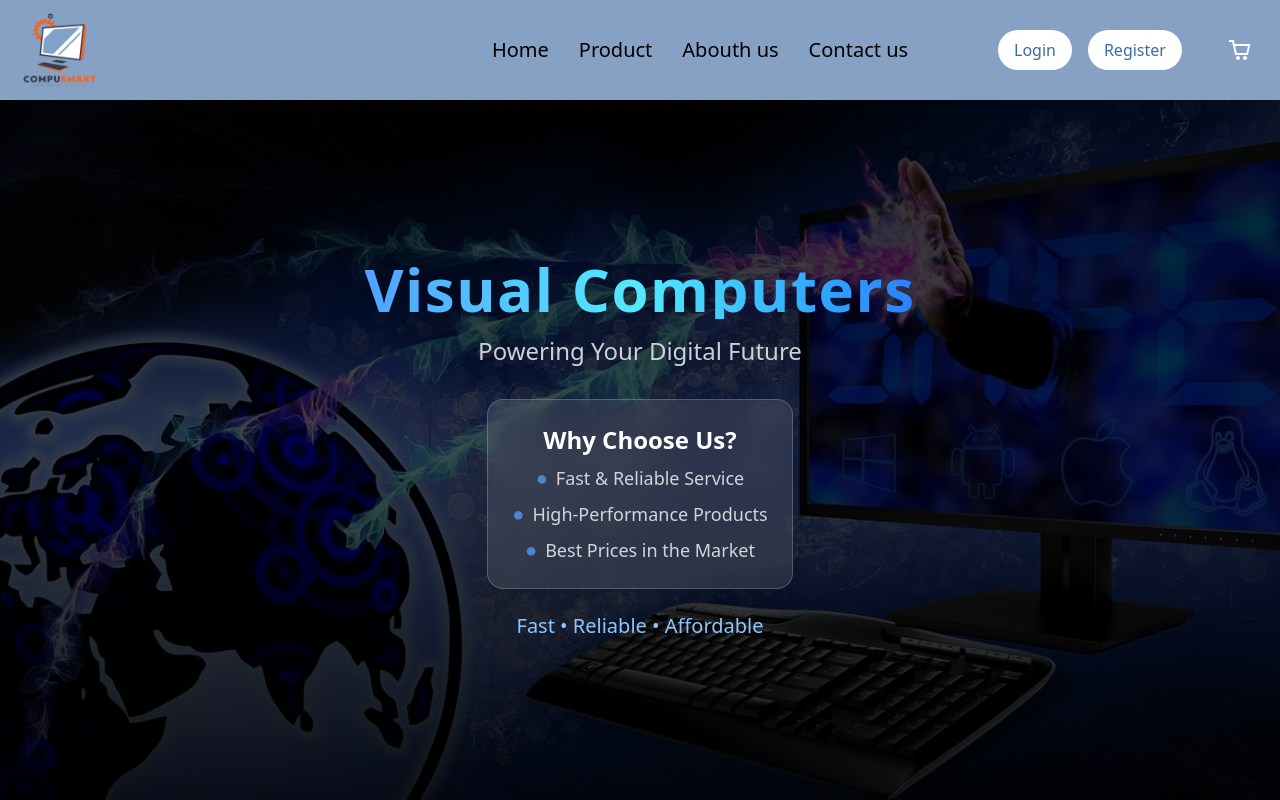
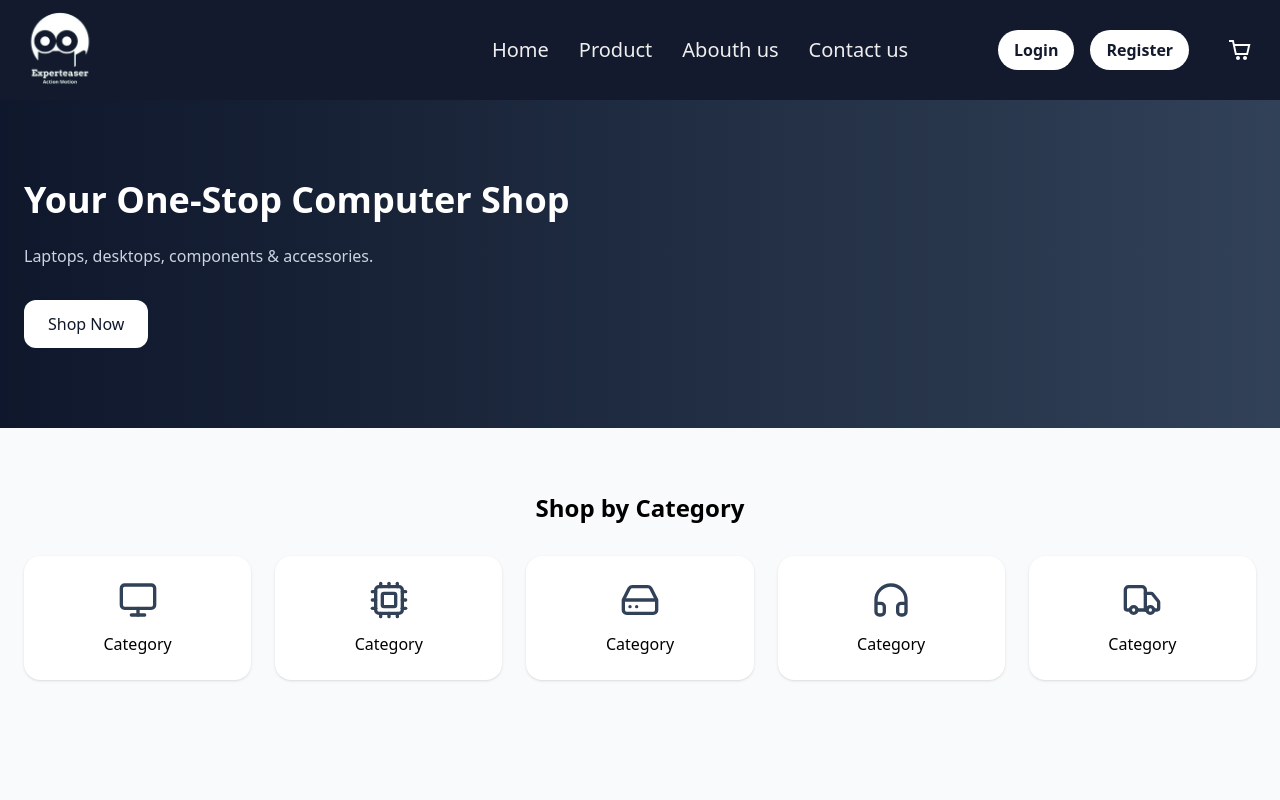
Before and after one commit to Navin-Halangoda/Navin-Halangoda-csShop-Frontend, a React (Vite) app: page / in a window 1280 px wide. Built offline with nearby package versions, Linux system fonts and the light colour scheme.

Commit message:
abouth,contact page and route create

```diff
--- a/package.json
+++ b/package.json
@@ -14,6 +14,7 @@
     "@supabase/supabase-js": "^2.80.0",
     "@tailwindcss/vite": "^4.1.14",
     "axios": "^1.12.2",
+    "lucide-react": "^0.563.0",
     "react": "^19.1.1",
     "react-dom": "^19.1.1",
     "react-hot-toast": "^2.6.0",
--- a/src/component/Header.jsx
+++ b/src/component/Header.jsx
@@ -11,11 +11,11 @@ export default function Header(){
    return(
     <div className="h-[100px] w-full bg-accent flex flex-row relative items-center">
         <LuListCollapse onClick={()=>{setsidebaropen(true)}} className="text-white text-2xl my-auto ml-1 lg:hidden font-bold"/>
-        <img src="creative-computer-logo-template_23-2149201860.png" className="w-[120px]" />
-        <div className="w-full h-full text-seccondary lg:flex hidden justify-center items-center text-xl gap-[30px]">
+        <img src="logo.png" className="w-[120px]" />
+        <div className="w-full h-full text-primmary lg:flex hidden justify-center items-center text-xl gap-[30px]">
             <Link to="/">Home</Link>
             <Link to="/product">Product</Link>
-            <Link to="/abouth">Abouth us</Link>
+            <Link to="/about">Abouth us</Link>
             <Link to="/contact">Contact us</Link>
         </div>
         <div className="absolute right-35 top-0 h-full flex items-center hidden lg:flex">
--- a/src/component/Userdata.jsx
+++ b/src/component/Userdata.jsx
@@ -26,7 +26,7 @@ export default function Userdata() {
         user?
         <div className='w-[150px] flex flex-row '>
             <img src={user.image} referrerPolicy='no-referrer' className='w-[50px] h-[50px] rounded-full'/>
-            <select className='bg-transparent outline-none ml-2' value={selectedoption}
+            <select className='bg-primmary rounded-xl outline-none ml-2 font-semibold ' value={selectedoption}
              onChange={(e)=>{
                 if(e.target.value=="logout"){
                     localStorage.removeItem("token");
@@ -42,9 +42,9 @@ export default function Userdata() {
                 <option value={"my-order"}>My Order</option>
             </select>
             </div>:
-        <div className='w-[150px] flex flex-row'>
-            <Link to="/loging" className="mx-2  px-4 py-2 bg-white text-accent2 rounded-full">Login</Link>
-            <Link to="/register" className="mx-2 px-4 py-2 bg-white text-accent2 rounded-full">Register</Link>
+        <div className='w-[150px] flex lg:flex-row flex-col '>
+            <Link to="/loging" className="mx-2  px-4 py-2 bg-white text-accent font-semibold rounded-full">Login</Link>
+            <Link to="/register" className="mx-2 px-4 py-2 bg-white text-accent font-semibold rounded-full">Register</Link>
         </div>
     }
 
--- a/src/index.css
+++ b/src/index.css
@@ -2,7 +2,7 @@
 @theme {
   --color-primmary: #EEEEEE;
   --color-secondary: #000000;
-  --color-accent: #87a1c4;
+  --color-accent: #131a2d;
   --color-org: #e96a35;
   --color-accent2:#3b6da2;
 }
--- /dev/null
+++ b/src/pages/About.jsx
@@ -0,0 +1,61 @@
+import React from "react";
+
+export default function About() {
+  return (
+    <div className="w-full min-h-screen flex flex-col items-center justify-start py-20 px-6 bg-gray-50">
+
+      {/* Header */}
+      <h1 className="text-5xl font-bold text-gray-900 text-center mb-12">
+        About E-Computer Shop
+      </h1>
+
+      {/* Our Story Section */}
+      <div className="max-w-4xl text-center mb-16">
+        <h2 className="text-3xl font-semibold text-gray-800 mb-4">
+          Empowering Your Digital World
+        </h2>
+        <p className="text-lg text-gray-700 leading-relaxed">
+          At E-Computer Shop, we provide the latest computers, accessories, and smart solutions
+          to help you achieve your goals. Whether it’s gaming, programming, or office work,
+          we have the right tools for you. Our mission is to combine technology and expertise
+          to bring the best digital experience to our customers.
+        </p>
+      </div>
+
+      {/* Features / Why Choose Us */}
+      <div className="max-w-6xl w-full grid grid-cols-1 md:grid-cols-3 gap-8 text-center">
+
+        <div className="p-8 bg-white rounded-xl shadow-lg hover:shadow-2xl transition duration-300">
+          <h3 className="text-2xl font-semibold text-gray-900 mb-3">Wide Selection</h3>
+          <p className="text-gray-600">
+            From laptops to accessories, find the perfect products for your needs.
+          </p>
+        </div>
+
+        <div className="p-8 bg-white rounded-xl shadow-lg hover:shadow-2xl transition duration-300">
+          <h3 className="text-2xl font-semibold text-gray-900 mb-3">Expert Support</h3>
+          <p className="text-gray-600">
+            Our team is ready to guide you with professional advice and service.
+          </p>
+        </div>
+
+        <div className="p-8 bg-white rounded-xl shadow-lg hover:shadow-2xl transition duration-300">
+          <h3 className="text-2xl font-semibold text-gray-900 mb-3">Quality Guaranteed</h3>
+          <p className="text-gray-600">
+            We ensure top-quality products and reliable brands for all customers.
+          </p>
+        </div>
+
+      </div>
+
+      {/* Optional Footer Text */}
+      <div className="max-w-4xl text-center mt-16">
+        <p className="text-gray-700 text-lg">
+          We pride ourselves on providing the best technology solutions with excellent customer service.
+          Join thousands of happy customers who trust E-Computer Shop for their digital needs.
+        </p>
+      </div>
+
+    </div>
+  );
+}
--- /dev/null
+++ b/src/pages/Contact.jsx
@@ -0,0 +1,122 @@
+import React, { useState } from "react";
+import axios from "axios";
+import toast from "react-hot-toast";
+
+export default function Contact() {
+  const [name, setName] = useState("");
+  const [email, setEmail] = useState("");
+  const [subject, setSubject] = useState("");
+  const [message, setMessage] = useState("");
+  const [isLoading, setIsLoading] = useState(false);
+
+  const handleSubmit = async () => {
+    if (!name.trim()) return toast.error("Name is required");
+    if (!email.trim()) return toast.error("Email is required");
+    if (!subject.trim()) return toast.error("Subject is required");
+    if (!message.trim()) return toast.error("Message is required");
+
+    setIsLoading(true);
+
+    try {
+      const res = await axios.post(
+        `${import.meta.env.VITE_BACKEND_URI}/contact`,
+        { name, email, subject, message }
+      );
+
+      if (res.data.success) {
+        toast.success(res.data.message || "Message sent successfully!");
+        setName("");
+        setEmail("");
+        setSubject("");
+        setMessage("");
+      } else {
+        toast.error(res.data.message || "Failed to send message");
+      }
+    } catch (err) {
+      toast.error(err.response?.data?.message || "Server error");
+    } finally {
+      setIsLoading(false);
+    }
+  };
+
+  return (
+    <div className="w-full min-h-screen bg-gray-50 py-20 px-6 flex justify-center items-start">
+      <div className="max-w-6xl w-full grid grid-cols-1 md:grid-cols-2 gap-12">
+
+        {/* Contact Form */}
+        <div className="bg-white p-10 rounded-2xl shadow-xl flex flex-col gap-6">
+          <h1 className="text-4xl font-bold text-gray-900 mb-6">Get in Touch</h1>
+          <p className="text-gray-700 mb-6">
+            Have questions or need support? Fill out the form and our team will get back to you as soon as possible.
+          </p>
+
+          <input
+            type="text"
+            placeholder="Your Name"
+            value={name}
+            onChange={(e) => setName(e.target.value)}
+            className="w-full p-4 border-2 border-gray-300 rounded-lg focus:outline-none focus:ring-2 focus:ring-blue-500"
+          />
+          <input
+            type="email"
+            placeholder="Your Email"
+            value={email}
+            onChange={(e) => setEmail(e.target.value)}
+            className="w-full p-4 border-2 border-gray-300 rounded-lg focus:outline-none focus:ring-2 focus:ring-blue-500"
+          />
+          <input
+            type="text"
+            placeholder="Subject"
+            value={subject}
+            onChange={(e) => setSubject(e.target.value)}
+            className="w-full p-4 border-2 border-gray-300 rounded-lg focus:outline-none focus:ring-2 focus:ring-blue-500"
+          />
+          <textarea
+            placeholder="Your Message"
+            value={message}
+            onChange={(e) => setMessage(e.target.value)}
+            className="w-full p-4 border-2 border-gray-300 rounded-lg focus:outline-none focus:ring-2 focus:ring-blue-500 h-40 resize-none"
+          />
+
+          <button
+            onClick={handleSubmit}
+            disabled={isLoading}
+            className={`w-full p-4 bg-blue-600 text-white font-bold rounded-lg hover:bg-blue-700 transition ${
+              isLoading ? "opacity-50 cursor-not-allowed" : ""
+            }`}
+          >
+            {isLoading ? "Sending..." : "Send Message"}
+          </button>
+        </div>
+
+        {/* Contact Info */}
+        <div className="flex flex-col gap-8">
+          <h2 className="text-4xl font-bold text-gray-900">Contact Info</h2>
+          <p className="text-gray-700 text-lg">
+            You can also reach us directly using the following contact information:
+          </p>
+
+          <div className="flex flex-col gap-4">
+            <div className="p-6 bg-white rounded-2xl shadow hover:shadow-xl transition">
+              <h3 className="font-semibold text-gray-900 text-xl">Email</h3>
+              <p className="text-gray-700">support@e-computer.com</p>
+            </div>
+            <div className="p-6 bg-white rounded-2xl shadow hover:shadow-xl transition">
+              <h3 className="font-semibold text-gray-900 text-xl">Phone</h3>
+              <p className="text-gray-700">+94 77 123 4567</p>
+            </div>
+            <div className="p-6 bg-white rounded-2xl shadow hover:shadow-xl transition">
+              <h3 className="font-semibold text-gray-900 text-xl">Address</h3>
+              <p className="text-gray-700">123 Digital Street, Colombo, Sri Lanka</p>
+            </div>
+            <div className="p-6 bg-white rounded-2xl shadow hover:shadow-xl transition">
+              <h3 className="font-semibold text-gray-900 text-xl">Working Hours</h3>
+              <p className="text-gray-700">Mon - Sat: 9:00 AM - 6:00 PM</p>
+            </div>
+          </div>
+        </div>
+
+      </div>
+    </div>
+  );
+}
--- a/src/pages/Home.jsx
+++ b/src/pages/Home.jsx
@@ -1,67 +1,42 @@
+import { ShoppingCart, Monitor, Cpu, HardDrive, Headphones, Truck } from "lucide-react";
+
 export default function Home() {
-    return (
-        <div className="relative w-full h-[calc(100vh-100px)] overflow-hidden">
+  return (
+    <div className="min-h-screen bg-gray-50">
+      {/* Hero */}
+      <section className="bg-gradient-to-r from-slate-900 to-slate-700 text-white">
+        <div className="max-w-7xl mx-auto px-6 py-20 grid md:grid-cols-2 gap-10">
+          <div>
+            <h1 className="text-4xl font-bold mb-6">
+              Your One-Stop Computer Shop
+            </h1>
+            <p className="text-slate-300 mb-8">
+              Laptops, desktops, components & accessories.
+            </p>
+            <button className="bg-white text-slate-900 px-6 py-3 rounded-xl font-medium">
+              Shop Now
+            </button>
+          </div>
+        </div>
+      </section>
 
-            {/* Background Image */}
-            <img
-                src="/home.jpg"
-                alt="Visual Computers Background"
-                className="absolute inset-0 w-full h-full object-cover"
-            />
-
-            {/* Dark Gradient Overlay */}
-            <div className="absolute inset-0 bg-gradient-to-b from-black/80 via-black/70 to-black/90"></div>
-
-            {/* Content */}
-            <div className="relative z-10 flex flex-col items-center justify-center h-full text-center px-6">
-
-                {/* Title */}
-                <h1 className="text-4xl md:text-6xl font-extrabold tracking-wide text-transparent bg-clip-text bg-gradient-to-r from-blue-400 via-cyan-300 to-blue-500 drop-shadow-2xl">
-                    Visual Computers
-                </h1>
-
-                {/* Subtitle */}
-                <p className="text-gray-300 text-lg md:text-2xl mt-4">
-                    Powering Your Digital Future
-                </p>
-
-                {/* Slogan Card */}
-                <div className="
-                    mt-8
-                    bg-white/10
-                    backdrop-blur-lg
-                    border border-white/20
-                    rounded-2xl
-                    p-5 md:p-6
-                    max-w-md
-                    shadow-xl
-                    animate-fadeIn
-                ">
-                    <h2 className="text-xl md:text-2xl text-white font-semibold mb-2">
-                        Why Choose Us?
-                    </h2>
-
-                    <ul className="text-gray-300 text-base md:text-lg space-y-2">
-                        <li className="flex items-center justify-center gap-2">
-                            <span className="text-blue-400 text-xl animate-pulse">●</span>
-                            Fast & Reliable Service
-                        </li>
-                        <li className="flex items-center justify-center gap-2">
-                            <span className="text-blue-400 text-xl animate-pulse">●</span>
-                            High-Performance Products
-                        </li>
-                        <li className="flex items-center justify-center gap-2">
-                            <span className="text-blue-400 text-xl animate-pulse">●</span>
-                            Best Prices in the Market
-                        </li>
-                    </ul>
-                </div>
-
-                {/* Animated Bottom Slogan */}
-                <p className="mt-6 text-blue-300 text-lg md:text-xl font-medium animate-bounce">
-                    Fast • Reliable • Affordable
-                </p>
+      {/* Categories */}
+      <section className="max-w-7xl mx-auto px-6 py-16">
+        <h2 className="text-2xl font-semibold mb-8 text-center">
+          Shop by Category
+        </h2>
+        <div className="grid grid-cols-2 md:grid-cols-3 lg:grid-cols-5 gap-6">
+          {[Monitor, Cpu, HardDrive, Headphones, Truck].map((Icon, i) => (
+            <div
+              key={i}
+              className="bg-white rounded-2xl p-6 text-center shadow hover:shadow-lg"
+            >
+              <Icon className="mx-auto mb-3 h-10 w-10 text-slate-700" />
+              <p className="font-medium">Category</p>
             </div>
+          ))}
         </div>
-    );
+      </section>
+    </div>
+  );
 }
--- a/src/pages/Homepage.jsx
+++ b/src/pages/Homepage.jsx
@@ -6,6 +6,8 @@ import Cart from "./Cart.jsx";
 import Checkout from "./Checkout.jsx";
 import Orderspage from "./Orderspage.jsx";
 import Home from "./Home.jsx";
+import About from "./About.jsx";
+import Contact from "./Contact.jsx";
 
 export default function Homepage(){
     return(
@@ -14,8 +16,8 @@ export default function Homepage(){
             <div className="w-full min-h-[calc(100%-100px)]">
                 <Routes>
                     <Route path="/" element={<Home/>}/>
-                    <Route path="/abouth" element={<h1>abouth us</h1>}/>
-                    <Route path="/contact" element={<h1>contact</h1>}/>
+                    <Route path="/about" element={<About/>}/>
+                    <Route path="/contact" element={<Contact/>}/>
                     <Route path="/product" element={<Productpage/>}/>
                     <Route path="/overview/:productId" element={<Productoverview/>}/>
                     <Route path="/cart" element={<Cart/>}/>
--- a/src/pages/Login.jsx
+++ b/src/pages/Login.jsx
@@ -12,6 +12,7 @@ export default function Login() {
   const [password,setpassword]=useState("")
   const navigate = useNavigate();
   const[isloading,setIsloading]=useState(false)
+
   const googleloging =useGoogleLogin({
     onSuccess:(response)=>{
       setIsloading(true);
@@ -47,11 +48,6 @@ export default function Login() {
       console.log(res);
       localStorage.setItem("token",res.data.token)
 
-      if(!res.data.token){
-        toast.error("invalid username or password")
-        return
-      }
-
       if(res.data.role=="admin"){
         navigate("/admin")
       }else{
@@ -59,12 +55,17 @@ export default function Login() {
       }
       toast.success("Login succesfully");
       setIsloading(false)
+    }catch (err) {
+    if (err.response?.status === 401) {
+      toast.error("Invalid email or password");
+    } else if (err.response?.status === 403) {
+      toast.error("User is blocked");
+    } else {
+      toast.error("Login failed");
     }
-    catch(err){
-      console.log(err);
-      toast.error("loging fail");
-      setIsloading(false)
-    }
+  } finally {
+    setIsloading(false);
+  }
 
   }
   return (
```
Also changed, not shown: src/pages/Register.jsx (+85 -72 lines), public/logo.png (added), 1 other file (tests, documents, lock files or other folders).
